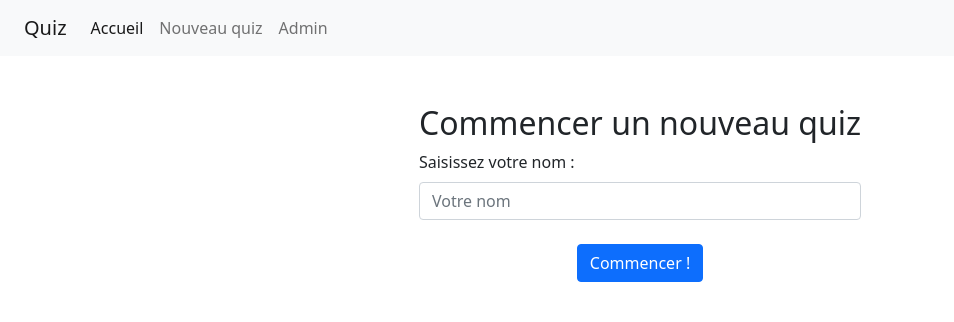
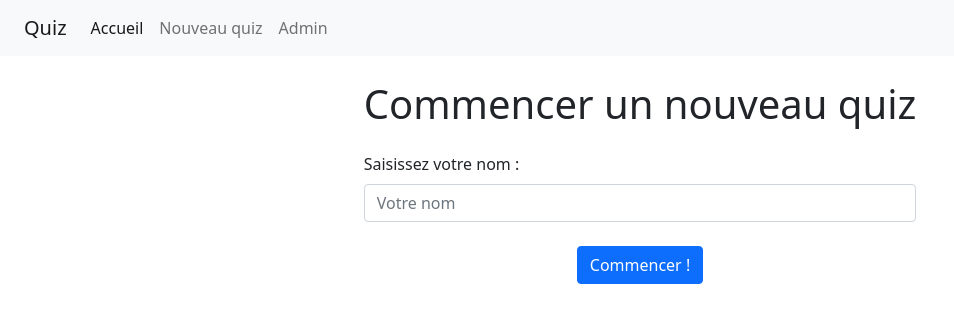
Before and after one commit to DaSilvaRemi/Quizz, a Vue app in the folder quiz-ui/: page /new-quiz in a window 1280 px wide. Shown: the top 322 px of the page, without its empty margins (0-954 px from the left). Built offline with nearby package versions, Linux system fonts and the light colour scheme.

Commit message:
another css fix

```diff
--- a/quiz-ui/src/App.vue
+++ b/quiz-ui/src/App.vue
@@ -1,5 +1,5 @@
 <template>
-  <AppHeader/>
+  <AppHeader />
   <RouterView />
 </template>
 
--- a/quiz-ui/src/components/QuestionCRUForm.vue
+++ b/quiz-ui/src/components/QuestionCRUForm.vue
@@ -5,7 +5,7 @@ h2 {
 </style>
 
 <template>
-    <div class="d-flex flex-column align-items-center my-4">
+    <div class="d-flex flex-column align-items-center mt-4">
         <form @submit.prevent="handleClickSubmitQuestion">
             <h1 class="text-center mb-3">{{ titreForm }}</h1>
             <div class="form-outline mb-4">
@@ -74,7 +74,7 @@ h2 {
                 <button class="btn btn-primary btn-block mx-4 mb-4" type="submit"
                     :data-bs-toggle="submitButtonShowModal ? 'modal' : ''" data-bs-target="#validation-modal">{{
                         submitButtonText }}</button>
-                <button v-if="displayResetButton" class="btn btn-primary btn-block mx- mb-4" type="reset"
+                <button v-if="displayResetButton" class="btn btn-primary btn-block" type="reset"
                     :data-bs-toggle="resetButtonShowModal ? 'modal' : ''" data-bs-target="#validation-modal"
                     @click="handleResetQuestion">{{ resetButtonText }}</button>
             </div>
--- a/quiz-ui/src/views/HomePage.vue
+++ b/quiz-ui/src/views/HomePage.vue
@@ -6,7 +6,7 @@
   <ScoreListManager />
 
   <div class="text-center my-3">
-    <RouterLink to="/new-quiz" class="btn btn-primary mb-4">Démarrer le quiz !</RouterLink>
+    <RouterLink to="/new-quiz" class="btn btn-primary">Démarrer le quiz !</RouterLink>
   </div>
 </template>
 
--- a/quiz-ui/src/views/ListQuestionsPage.vue
+++ b/quiz-ui/src/views/ListQuestionsPage.vue
@@ -7,7 +7,7 @@
     <ListQuestionsDisplay :token="token" />
 
     <div class="text-center my-3">
-        <RouterLink to="/create-question" class="btn btn-primary mb-4">Créer question</RouterLink>
+        <RouterLink to="/create-question" class="btn btn-primary">Créer question</RouterLink>
     </div>
 </template>
 
--- a/quiz-ui/src/views/NewQuizPage.vue
+++ b/quiz-ui/src/views/NewQuizPage.vue
@@ -1,14 +1,14 @@
 <template>
-  <div class="d-flex flex-column align-items-center pt-5">
+  <div class="d-flex flex-column align-items-center my-4">
     <form id="new-quiz-form" @submit.prevent="launchNewQuiz">
-      <h2 class="text-center">Commencer un nouveau quiz</h2>
+      <h1 class="text-center mb-4">Commencer un nouveau quiz</h1>
       <div class="form-outline mb-4">
         <label class="form-label" for="nom-joueur">Saisissez votre nom : </label>
         <input class="form-control" type="text" id="nom-joueur" name="nom-joueur" placeholder="Votre nom"
           aria-describedby="Le nom qui sera affiché sur la table des scores" v-model="username" required>
       </div>
       <div class="text-center">
-        <button type="submit" class="btn btn-primary btn-block mb-4">Commencer !</button>
+        <button type="submit" class="btn btn-primary btn-block">Commencer !</button>
       </div>
     </form>
   </div>
@@ -35,7 +35,7 @@ export default {
       username: ''
     };
   },
-  created(){
+  created() {
     this.username = participationStorageService.getPlayerName() ?? '';
   },
   methods: {
@@ -43,7 +43,7 @@ export default {
      * Launches a new quiz by clearing storage, saving the player name, and navigating to the questions page.
      */
     launchNewQuiz() {
-      if(!this.username){
+      if (!this.username) {
         return;
       }
 
```
